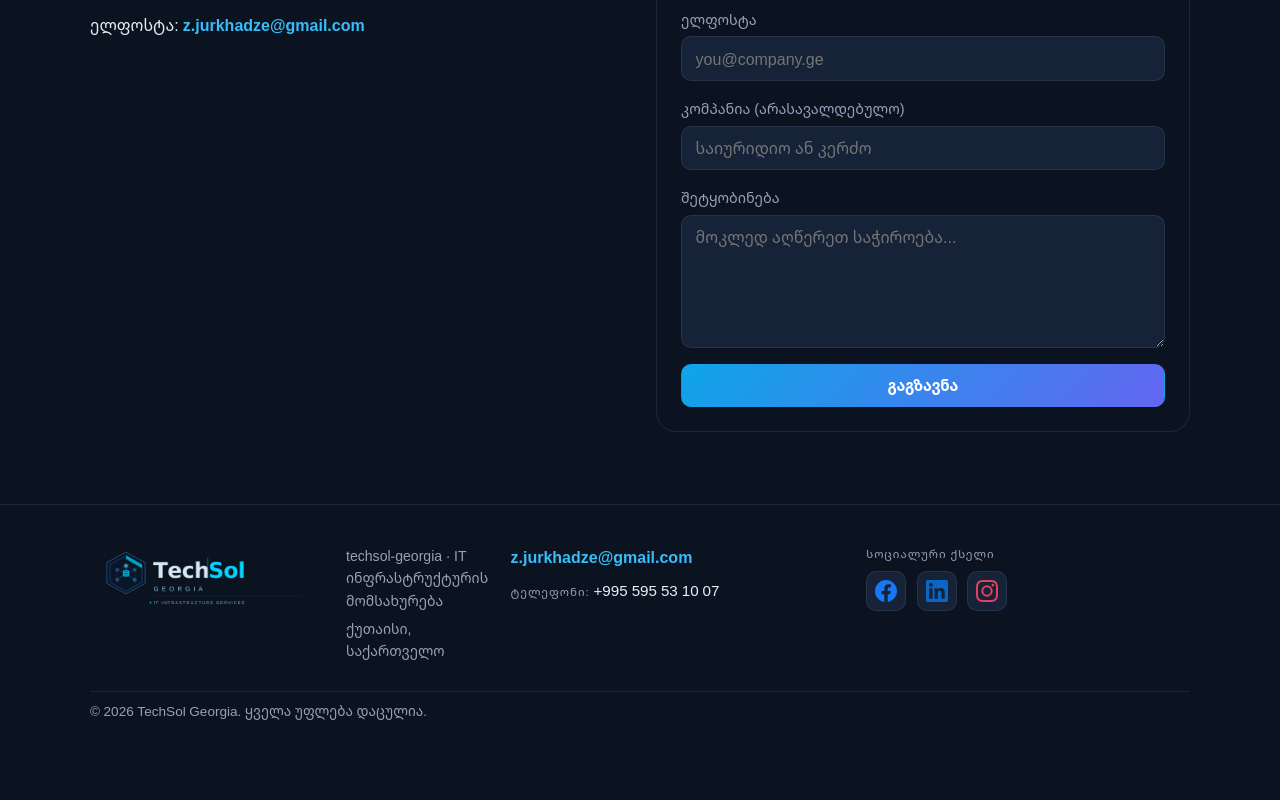
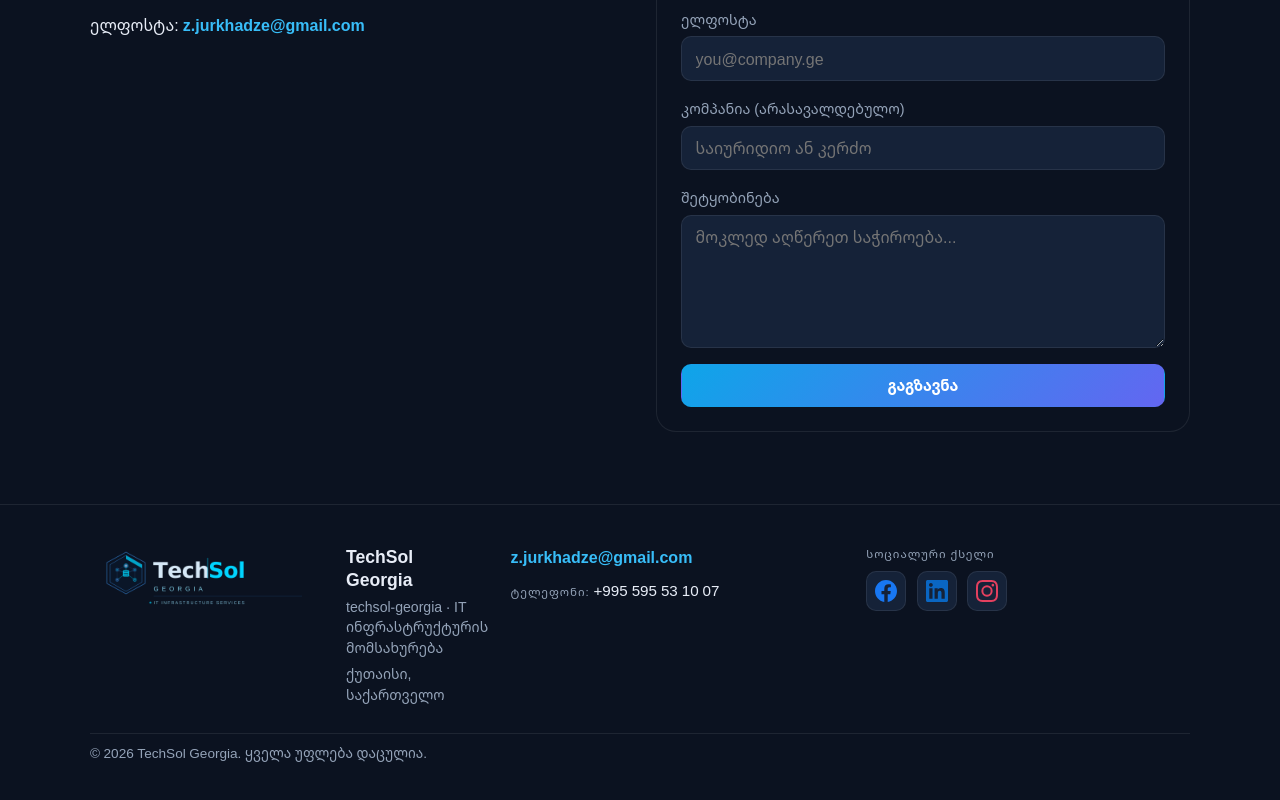
Before and after one commit to zaza-jurkhadze/IT-services-project, a Next.js app in the folder next-site/: page / in a window 1280 px wide. Shown: the part 3151-3951 px from the top of the page. Before the commit the page ends 3913 px from the top, so only its background shows below. Built offline with nearby package versions, Linux system fonts and the light colour scheme.

Commit message:
IT services project

```diff
--- a/next-site/app/globals.css
+++ b/next-site/app/globals.css
@@ -319,6 +319,7 @@ a:hover {
     visibility: hidden;
     transform: translateY(-8px);
     transition: opacity 0.2s, transform 0.2s, visibility 0.2s;
+    pointer-events: none;
   }
 
   .main-nav.is-open {
@@ -326,6 +327,7 @@ a:hover {
     opacity: 1;
     visibility: visible;
     transform: translateY(0);
+    pointer-events: auto;
   }
 
   .main-nav a {
@@ -996,32 +998,60 @@ html[lang="en"] .hero h1 {
 
 .footer-brand {
   display: flex;
+  flex-direction: column;
   align-items: flex-start;
   gap: 1rem;
+  max-width: 100%;
 }
 
-.footer-brand > div {
+.footer-brand-text {
   min-width: 0;
+  width: 100%;
+  display: flex;
+  flex-direction: column;
+  gap: 0.4rem;
+}
+
+.footer-brand-title {
+  margin: 0;
+  font-size: 1.1rem;
+  font-weight: 700;
+  color: var(--text);
+  line-height: 1.3;
 }
 
 .footer-logo-img {
   height: auto;
-  width: min(240px, 100%);
-  max-height: 94px;
+  width: min(220px, 88vw);
+  max-height: 88px;
   flex-shrink: 0;
   object-fit: contain;
 }
 
 .footer-tag {
-  margin: 0 0 0.35rem;
+  margin: 0;
   font-size: 0.88rem;
   color: var(--muted);
+  line-height: 1.45;
 }
 
 .footer-city {
   margin: 0;
   font-size: 0.88rem;
   color: var(--muted);
+  line-height: 1.45;
+}
+
+@media (min-width: 901px) {
+  .footer-brand {
+    flex-direction: row;
+    align-items: flex-start;
+  }
+
+  .footer-logo-img {
+    width: min(240px, 100%);
+    max-height: 94px;
+  }
 }
 
 .footer-contact-block {
--- a/next-site/components/Footer.jsx
+++ b/next-site/components/Footer.jsx
@@ -77,14 +77,15 @@ export function Footer() {
             {/* eslint-disable-next-line @next/next/no-img-element */}
             <img
               src={LOGO_PUBLIC_URL}
-              alt="TechSol Georgia"
+              alt={t("footer.brandTitle")}
               className="footer-logo-img"
               width={Math.round(LOGO_WIDTH * 0.85)}
               height={Math.round(LOGO_HEIGHT * 0.85)}
               loading="lazy"
               decoding="async"
             />
-            <div>
+            <div className="footer-brand-text">
+              <p className="footer-brand-title">{t("footer.brandTitle")}</p>
               <p className="footer-tag">{t("footer.tag")}</p>
               <p className="footer-city">{t("footer.city")}</p>
             </div>
--- a/next-site/components/Header.jsx
+++ b/next-site/components/Header.jsx
@@ -1,6 +1,6 @@
 "use client";
 
-import { useEffect, useState } from "react";
+import { useCallback, useState } from "react";
 import Link from "next/link";
 import { usePathname } from "next/navigation";
 import { useLang } from "@/context/LangContext";
@@ -44,6 +44,12 @@ function IconInstagram() {
   );
 }
 
+const SECTION_IDS = {
+  services: "სერვისები",
+  packages: "პაკეტები",
+  contact: "კონტაქტი",
+};
+
 export function Header() {
   const { t, lang, setLang } = useLang();
   const pathname = usePathname();
@@ -52,12 +58,25 @@ export function Header() {
 
   const closeNav = () => setNavOpen(false);
 
-  useEffect(() => {
-    if (!navOpen) return;
-    const onScroll = () => setNavOpen(false);
-    window.addEventListener("scroll", onScroll, { passive: true });
-    return () => window.removeEventListener("scroll", onScroll);
-  }, [navOpen]);
+  const goToSection = useCallback(
+    (sectionId) => {
+      closeNav();
+      if (pathname === "/") {
+        const el = document.getElementById(sectionId);
+        if (el) {
+          el.scrollIntoView({ behavior: "smooth", block: "start" });
+        }
+        window.history.replaceState(
+          null,
+          "",
+          `${window.location.pathname}${window.location.search}#${sectionId}`
+        );
+        return;
+      }
+      window.location.assign(`/#${sectionId}`);
+    },
+    [pathname]
+  );
 
   return (
     <header className="site-header">
@@ -90,36 +109,36 @@ export function Header() {
             <Link href="/" onClick={closeNav}>
               {t("nav.home")}
             </Link>
-            {isHome ? (
-              <a href="#სერვისები" onClick={closeNav}>
+            <a
+              href={isHome ? "#სერვისები" : "/#სერვისები"}
+              onClick={(e) => {
+                e.preventDefault();
+                goToSection(SECTION_IDS.services);
+              }}
+            >
               {t("nav.services")}
             </a>
-            ) : (
-              <Link href="/#სერვისები" scroll={false} onClick={closeNav}>
-                {t("nav.services")}
-              </Link>
-            )}
-            {isHome ? (
-              <a href="#პაკეტები" onClick={closeNav}>
+            <a
+              href={isHome ? "#პაკეტები" : "/#პაკეტები"}
+              onClick={(e) => {
+                e.preventDefault();
+                goToSection(SECTION_IDS.packages);
+              }}
+            >
               {t("nav.packages")}
             </a>
-            ) : (
-              <Link href="/#პაკეტები" scroll={false} onClick={closeNav}>
-                {t("nav.packages")}
-              </Link>
-            )}
             <Link href="/about" onClick={closeNav}>
               {t("nav.about")}
             </Link>
-            {isHome ? (
-              <a href="#კონტაქტი" onClick={closeNav}>
+            <a
+              href={isHome ? "#კონტაქტი" : "/#კონტაქტი"}
+              onClick={(e) => {
+                e.preventDefault();
+                goToSection(SECTION_IDS.contact);
+              }}
+            >
               {t("nav.contactNav")}
             </a>
-            ) : (
-              <Link href="/#კონტაქტი" scroll={false} onClick={closeNav}>
-                {t("nav.contactNav")}
-              </Link>
-            )}
           </nav>
           <div
             className="lang-switch"
--- a/next-site/i18n/strings.js
+++ b/next-site/i18n/strings.js
@@ -120,6 +120,7 @@ export const STR = {
     "ph.email": "you@company.ge",
     "ph.company": "საიურიდიო ან კერძო",
     "ph.message": "მოკლედ აღწერეთ საჭიროება...",
+    "footer.brandTitle": "TechSol Georgia",
     "footer.tag": "techsol-georgia · IT ინფრასტრუქტურის მომსახურება",
     "footer.city": "ქუთაისი, საქართველო",
     "footer.copy": "TechSol Georgia. ყველა უფლება დაცულია.",
@@ -513,6 +514,7 @@ export const STR = {
     "ph.email": "you@company.com",
     "ph.company": "Legal entity or individual",
     "ph.message": "Briefly describe what you need...",
+    "footer.brandTitle": "TechSol Georgia",
     "footer.tag": "techsol-georgia · IT infrastructure services",
     "footer.city": "Kutaisi, Georgia",
     "footer.copy": "TechSol Georgia. All rights reserved.",
```
Also changed, not shown: next-site/components/Home.jsx (line endings or trailing spaces). Lines whose indentation alone changed are shown as unchanged.
